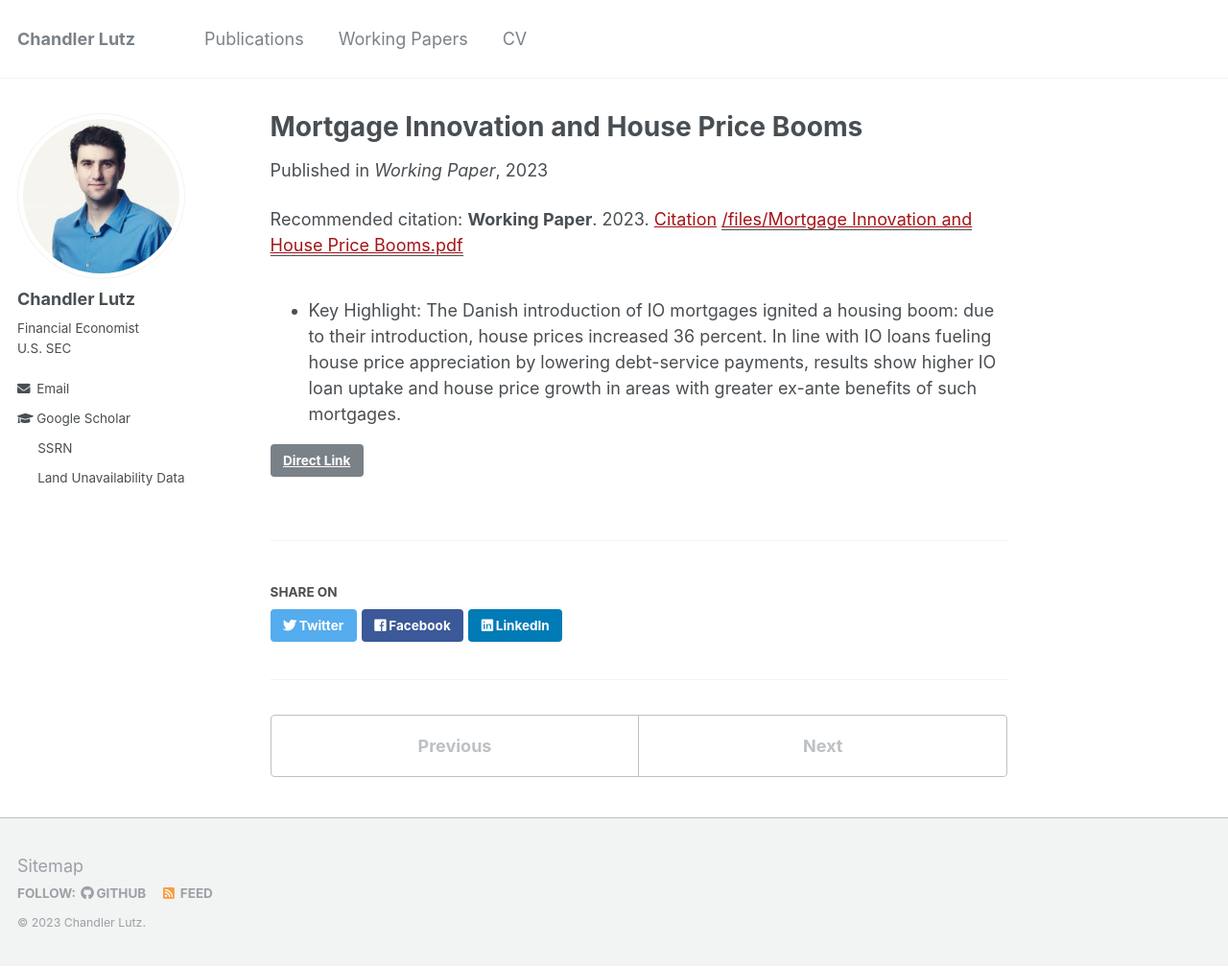
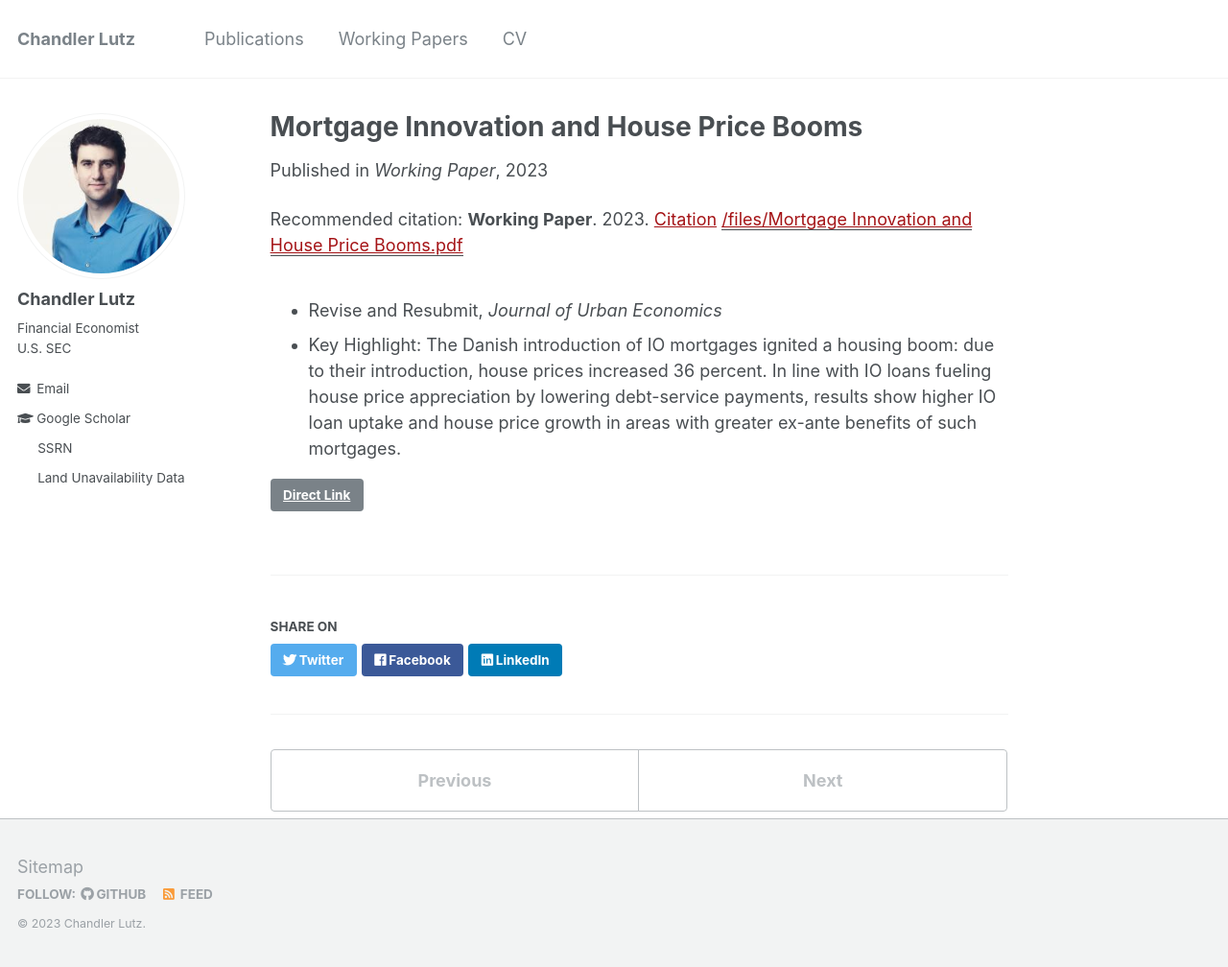
Before and after one commit to ChandlerLutz/ChandlerLutz.github.io, a Jekyll site: the page built from _workingpapers/2022-mortgage-innovation-house-price-booms.md, in a window 1280 px wide and 1008 px high. Shown: the whole window at 96% size. Built offline with Jekyll 4.4.1, drawn with Linux system fonts in a browser that asks for light colours.

Commit message:
Update CV and papers

```diff
--- a/_workingpapers/2022-mortgage-innovation-house-price-booms.md
+++ b/_workingpapers/2022-mortgage-innovation-house-price-booms.md
@@ -8,4 +8,5 @@ paperurl: '/files/Mortgage Innovation and House Price Booms.pdf'
 link: 'https://papers.ssrn.com/sol3/papers.cfm?abstract_id=2699824'
 citation: '<b>Working Paper</b>. 2023. <a href="https://scholar.google.com/scholar?hl=en&as_sdt=0%2C5&q=%22Mortgage+Innovation+and+House+Price+Booms%22&btnG=#d=gs_cit&t=1692413903491&u=%2Fscholar%3Fq%3Dinfo%3AyYNQ3SSvfoIJ%3Ascholar.google.com%2F%26output%3Dcite%26scirp%3D0%26hl%3Den">Citation</a>'
 ---
+* Revise and Resubmit, *Journal of Urban Economics*
 * Key Highlight: The Danish introduction of IO mortgages ignited a housing boom: due to their introduction, house prices increased 36 percent. In line with IO loans fueling house price appreciation by lowering debt-service payments, results show higher IO loan uptake and house price growth in areas with greater ex-ante benefits of such mortgages.
```
Also changed, not shown: 1 other file.
